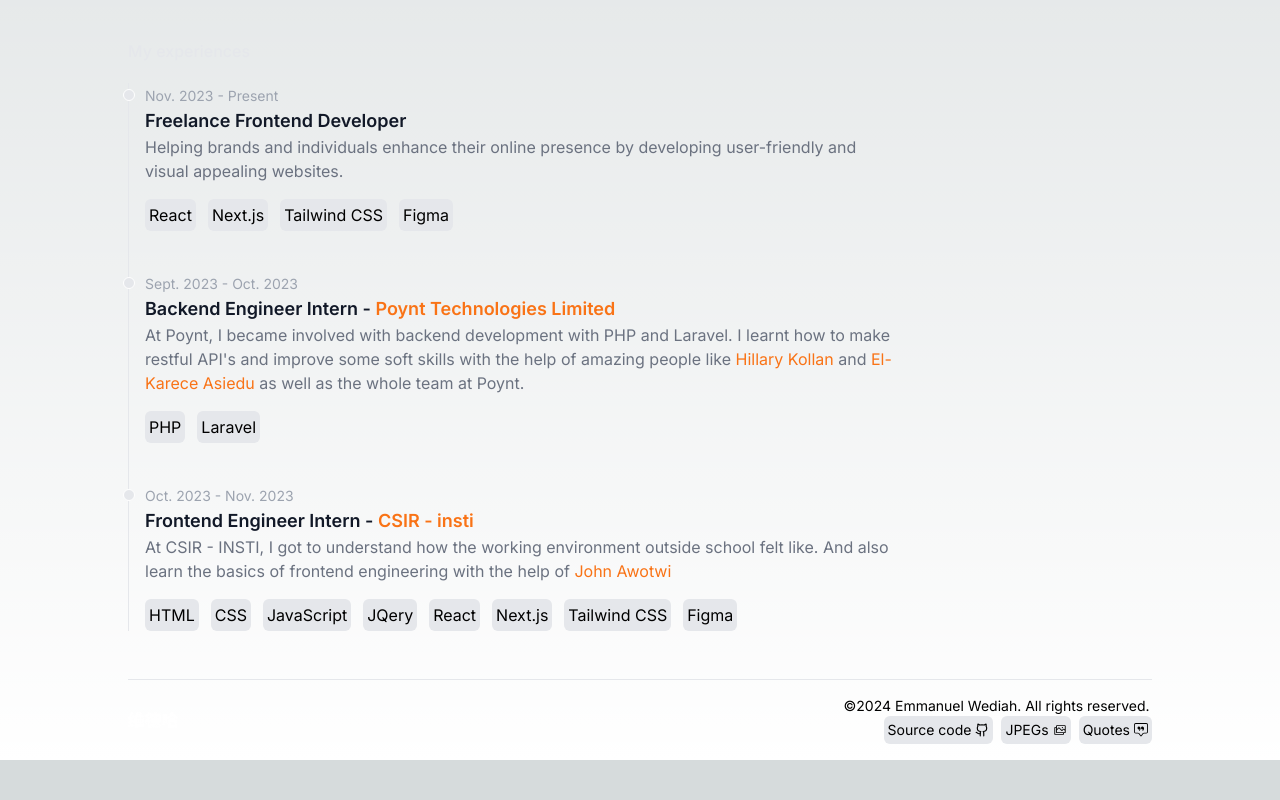
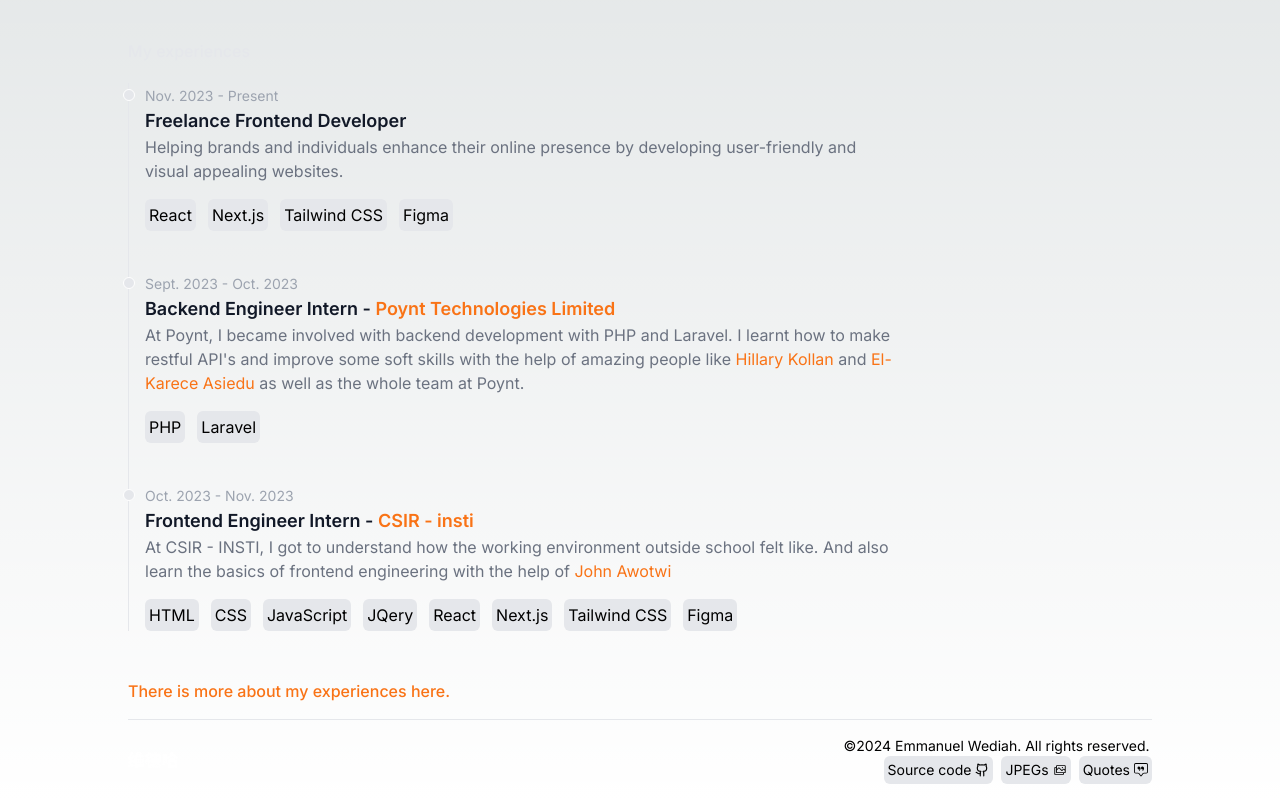
Before and after one commit to Wediah/my-portfolio, a Next.js app: page /about in a window 1280 px wide. Shown: the part 501-1301 px from the top of the page. Before the commit the page ends 1261 px from the top, so only its background shows below. Built offline with nearby package versions, Linux system fonts and the light colour scheme.

Commit message:
Add link to more experiences in about page

```diff
--- a/app/about/page.js
+++ b/app/about/page.js
@@ -75,7 +75,7 @@ function page() {
             </li>
         </ol>
 
-
+        <a className='text-orange-500 text-md font-medium' onClick={onButtonClick}>There is more about my experiences here.</a>
 
 
       </div>
```
Also changed, not shown: 1 other file (tests, documents, lock files or other folders).
